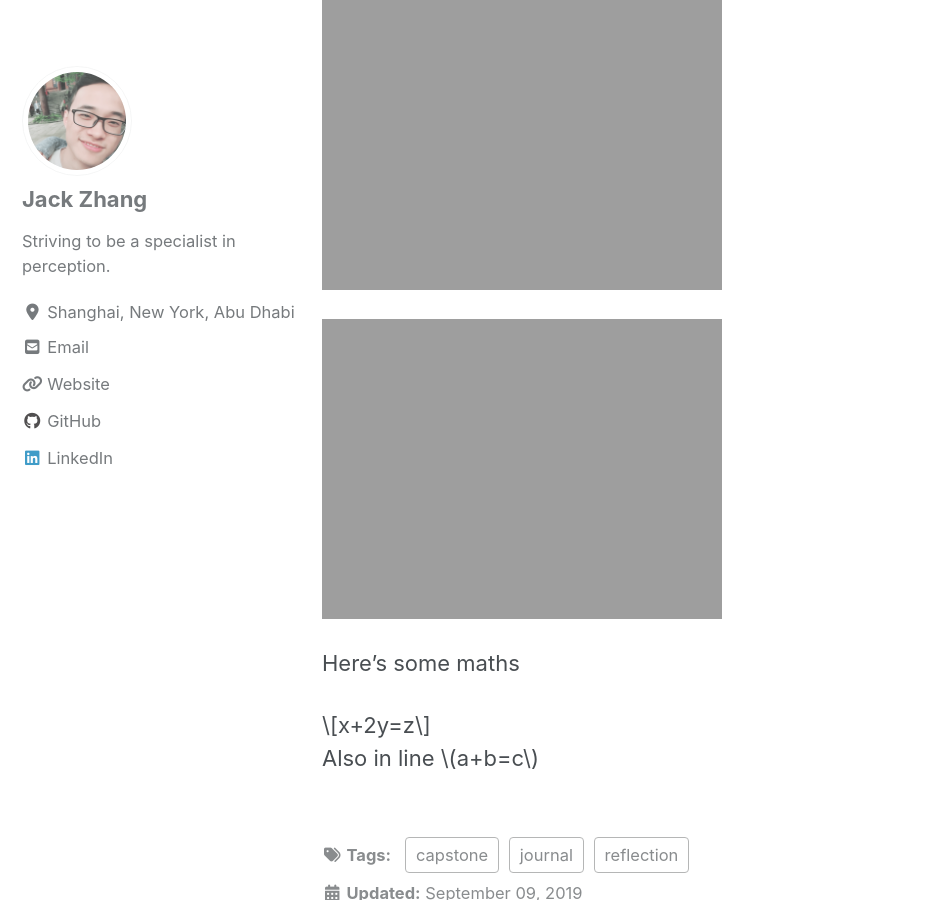
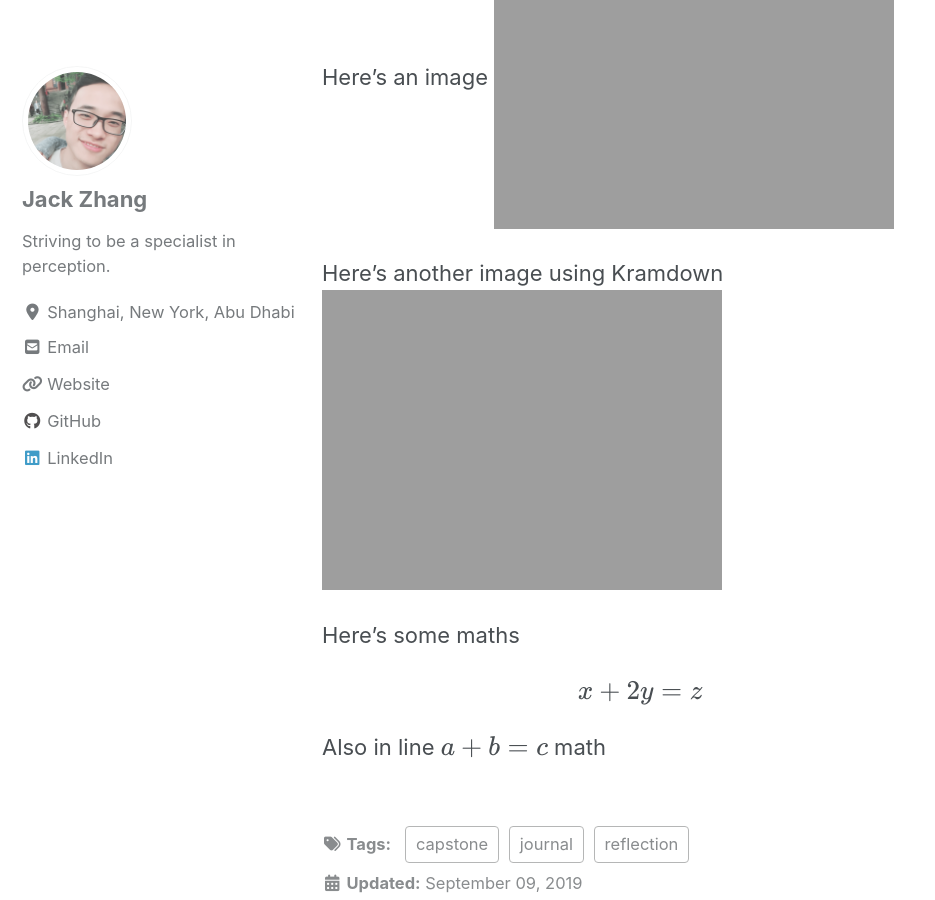
Before and after one commit to Zoetic-Zephyr/Zoetic-Zephyr.github.io, a Jekyll site: the page built from _posts/2019-09-09-reflection.md, in a window 1280 px wide and 900 px high, scrolled down 1474 px. Shown: the whole window, without its empty margins (0-935 px from the left). Built offline with Jekyll 4.4.1, drawn with Linux system fonts in a browser that asks for light colours; cached includes are drawn as plain includes; nearby versions of some CDN libraries; formulas are drawn with MathJax 3; part of the change alters nothing that is shown.

```diff
--- a/_includes/scripts.html
+++ b/_includes/scripts.html
@@ -37,3 +37,9 @@
     <script src="{{ script_path }}"></script>
   {% endfor %}
 {% endif %}
+
+{% if page.mathjax %}
+<script type="text/javascript" async
+  src="https://cdn.mathjax.org/mathjax/latest/MathJax.js?config=TeX-MML-AM_CHTML">
+</script>
+{% endif %}
--- a/_posts/2019-09-09-reflection.md
+++ b/_posts/2019-09-09-reflection.md
@@ -5,6 +5,7 @@ tags: [capstone, reflection, journal]
 header:
     images: "/images/reflection/test.jpg"
 excerpt: "Capstone, 20min walk alone, Reflection"
+mathjax: "true"
 ---
 # H1 Heading
 ## H2 Heading
@@ -40,13 +41,13 @@ Python code block:
 Here's some inline code `x+y`.
 
 Here's an image
-
 <img src="{{ site.url }}{{ site.baseurl }}/images/beam.jpg" alt="beam of traffic">
 
+Here's another image using Kramdown
 ![alt]({{ site.url }}{{ site.baseurl }}/images/beam.jpg)
 
 Here's some maths
 
 $$x+2y=z$$
 
-Also in line $$a+b=c$$
+Also in line $$a+b=c$$ math
```
